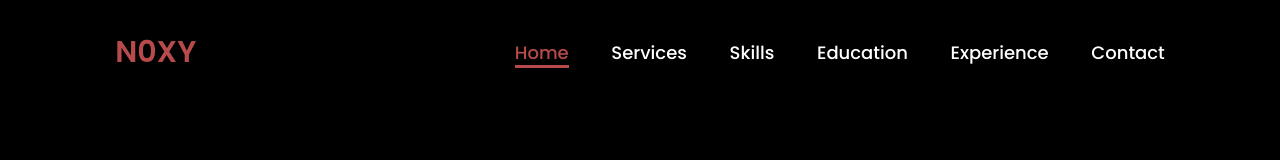
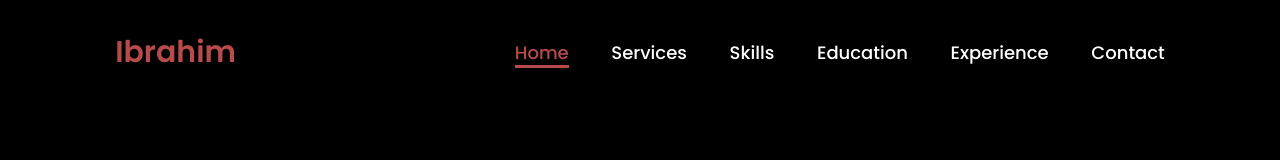
Before and after one commit to ali-anon-team/NOXYBIO, a plain HTML site: page index.html in a window 1280 px wide. Shown: the top 160 px of the page. Drawn offline with Linux system fonts and the light colour scheme.

Commit message:
Update index.html

```diff
--- a/index.html
+++ b/index.html
@@ -67,7 +67,7 @@
 </head>
 <body>
   <header>
-    <a href="#home" class="logo">N0XY</a>
+    <a href="#home" class="logo">Ibrahim</a>
     <nav>
       <a href="#home" class="nav-link active">Home</a>
       <a href="#services" class="nav-link">Services</a>
```
